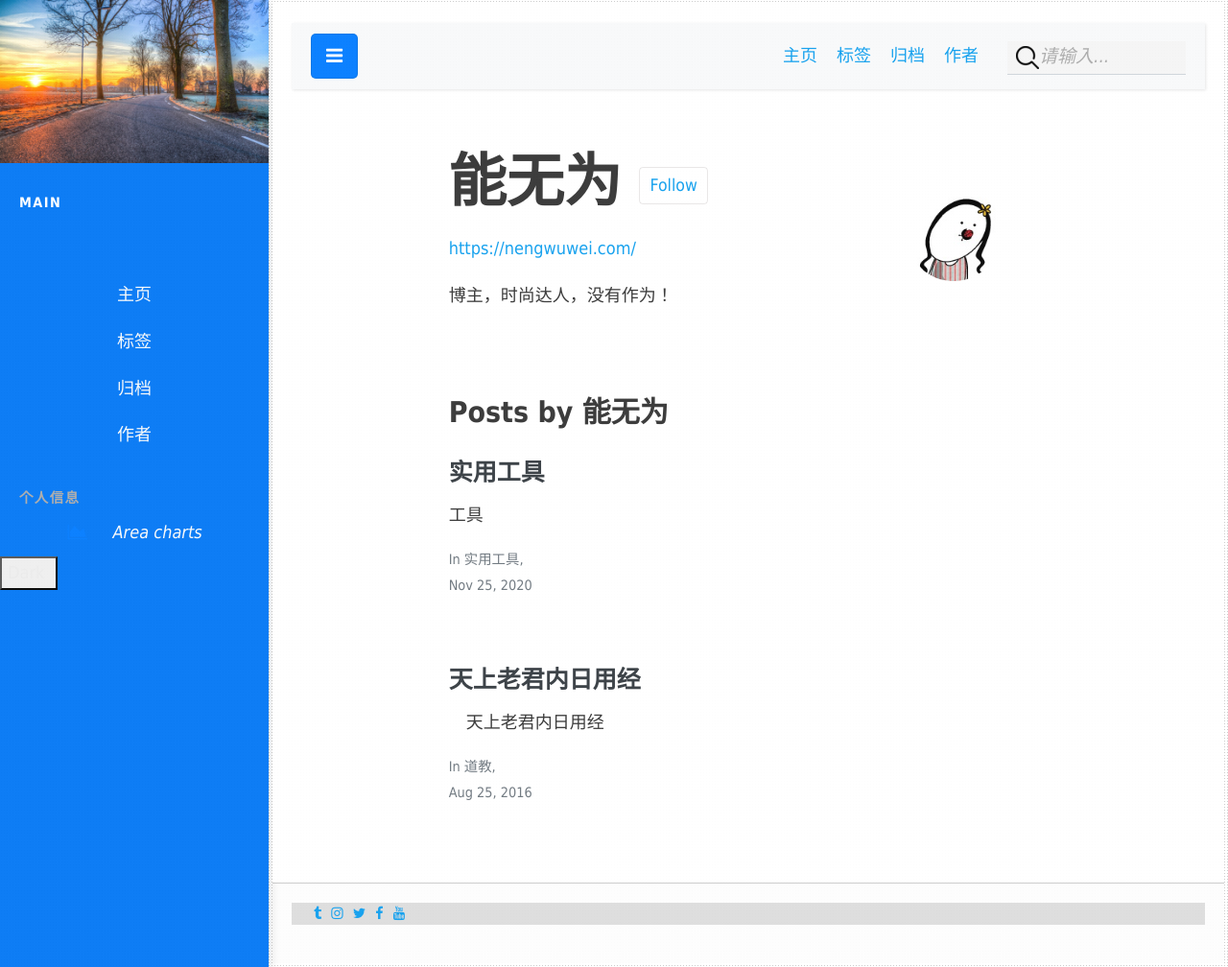
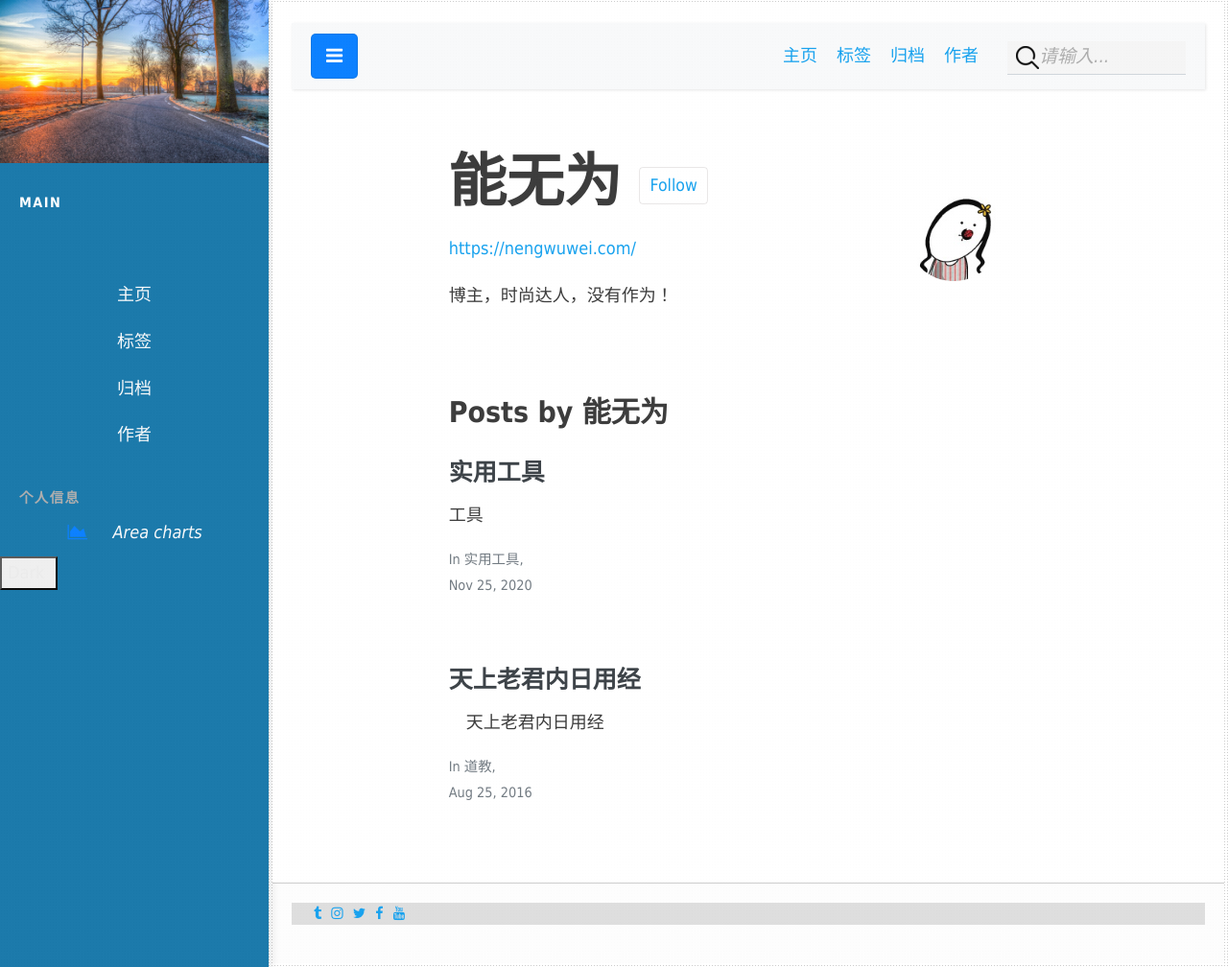
Before and after one commit to nengwuzhi/nengwuzhi.github.ioce, a Jekyll site: the page built from pages/author-author2.html, in a window 1280 px wide and 1008 px high. Shown: the whole window at 96% size. Built offline with Jekyll 4.4.1, drawn with Linux system fonts in a browser that asks for light colours; nearby versions of some CDN libraries.

Commit message:
Update nav_core.css

```diff
--- a/css/nav_core.css
+++ b/css/nav_core.css
@@ -115,7 +115,7 @@ ul.nav.flex-column {
 }
 
 .vertical-nav {
-    background: #0277f5;
+    background: #1073a7;
     min-width: 14rem;
     width: 14rem;
     height: 100vh;
```
